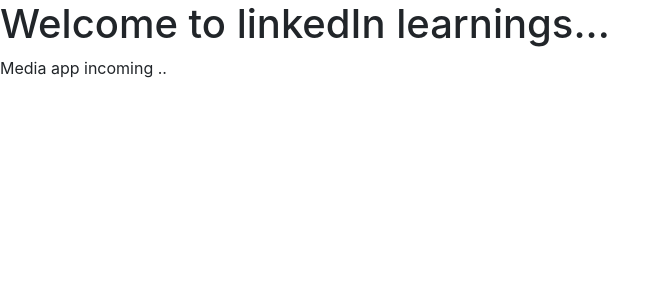
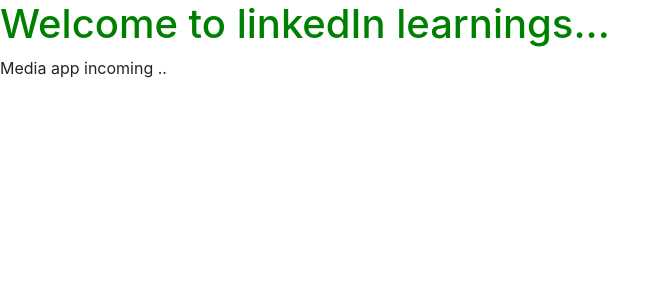
Before and after one commit to poorna99122/LinkedInLearnings_AngularEssentials, an Angular app: page / in a window 1280 px wide. Shown: the top 300 px of the page, without its empty margins (0-669 px from the left). Built offline with nearby package versions, Linux system fonts and the light colour scheme.

Commit message:
Styling a component

```diff
--- a/src/app/app.component.css
+++ b/src/app/app.component.css
@@ -0,0 +1,3 @@
+h1 {
+    color: green;
+}
```
